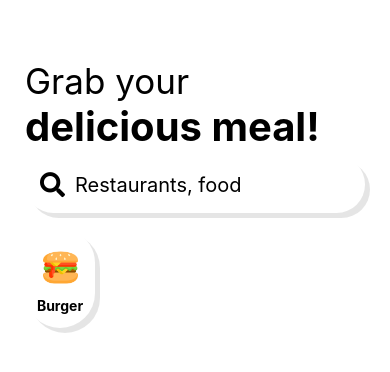
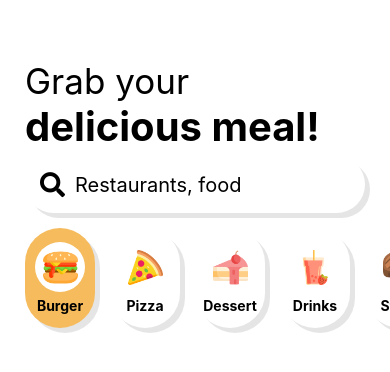
Before and after one commit to alishkeir/Restaurant-Search, a React Native app: screen / in a window 390 px wide. Shown: the top 372 px of the page. Built offline with nearby package versions, Linux system fonts and the light colour scheme.

Commit message:
Created Search component and added props to the categories listing

```diff
--- a/App.js
+++ b/App.js
@@ -1,15 +1,60 @@
 import { StatusBar } from 'expo-status-bar';
-import { StyleSheet, Text, View } from 'react-native';
+import { StyleSheet, View, FlatList, TouchableOpacity } from 'react-native';
+import { useState } from 'react';
 import CategoryItem from './src/components/CategoryItem';
+
 import Header from './src/components/Header';
 import Search from './src/components/Search';
 
+const commonCategories = [
+    {
+        name: 'Burger',
+        image: require('./src/assets/images/burger.png'),
+    },
+    {
+        name: 'Pizza',
+        image: require('./src/assets/images/pizza.png'),
+    },
+    {
+        name: 'Dessert',
+        image: require('./src/assets/images/cake.png'),
+    },
+    {
+        name: 'Drinks',
+        image: require('./src/assets/images/smoothies.png'),
+    },
+    {
+        name: 'Steak',
+        image: require('./src/assets/images/steak.png'),
+    },
+    {
+        name: 'Pasta',
+        image: require('./src/assets/images/pasta.png'),
+    },
+];
+
 const App = () => {
+    const [term, setTerm] = useState('Burger');
+
     return (
         <View style={styles.container}>
             <Header />
-            <Search />
-            <CategoryItem />
+            <Search setTerm={setTerm} />
+            <FlatList
+                data={commonCategories}
+                renderItem={({ index, item }) => (
+                    <CategoryItem
+                        image={item.image}
+                        name={item.name}
+                        index={index}
+                        active={item.name === term}
+                        handlePress={() => setTerm(item.name)}
+                    />
+                )}
+                horizontal={true}
+                showsHorizontalScrollIndicator={false}
+                keyExtractor={(category) => category.name}
+            />
             <StatusBar />
         </View>
     );
--- a/src/components/CategoryItem.js
+++ b/src/components/CategoryItem.js
@@ -1,16 +1,30 @@
-import { View, Text, StyleSheet, Image } from 'react-native';
+import { View, Text, StyleSheet, Image, TouchableOpacity } from 'react-native';
 import { elevation } from '../common/Styles';
-const CategoryItem = () => {
+const CategoryItem = ({
+    image = '',
+    name = '',
+    index = 0,
+    active = false,
+    handlePress,
+}) => {
     return (
-        <View style={[styles.container, styles.elevation]}>
-            <View style={styles.imageContainer}>
-                <Image
-                    source={require('../assets/images/burger.png')}
-                    style={styles.image}
-                />
+        <TouchableOpacity onPress={handlePress} activeOpacity={1}>
+            <View
+                style={[
+                    styles.container,
+                    styles.elevation,
+                    index === 0 ? { marginLeft: 25 } : { marginLeft: 15 },
+                    active
+                        ? { backgroundColor: '#F5BB5C' }
+                        : { backgroundColor: '#fff' },
+                ]}
+            >
+                <View style={styles.imageContainer}>
+                    <Image source={image} style={styles.image} />
+                </View>
+                <Text style={styles.header}>{name}</Text>
             </View>
-            <Text style={styles.header}>Burger</Text>
-        </View>
+        </TouchableOpacity>
     );
 };
 
@@ -20,9 +34,6 @@ const styles = StyleSheet.create({
         height: 100,
         borderRadius: 50,
         marginVertical: 15,
-        marginHorizontal: 25,
-        // backgroundColor: '#F5BB5C',
-        backgroundColor: '#fff',
         alignItems: 'center',
         justifyContent: 'center',
     },
--- a/src/components/Search.js
+++ b/src/components/Search.js
@@ -1,12 +1,27 @@
 import { TextInput, View, StyleSheet } from 'react-native';
 import { FontAwesome5 } from '@expo/vector-icons';
 import { elevation } from '../common/Styles';
+import { useState } from 'react';
 
-const Search = () => {
+const Search = ({ setTerm }) => {
+    const [search, setSearch] = useState('');
+
+    const handleEndEditing = () => {
+        if (!search) return;
+        setTerm(search);
+        setSearch('');
+    };
+
     return (
         <View style={[styles.container, styles.elevation]}>
             <FontAwesome5 name='search' size={25} />
-            <TextInput style={styles.input} placeholder='Restaurants, food' />
+            <TextInput
+                style={styles.input}
+                placeholder='Restaurants, food'
+                onChangeText={(text) => setSearch(text)}
+                onEndEditing={handleEndEditing}
+                value={search}
+            />
         </View>
     );
 };
```
